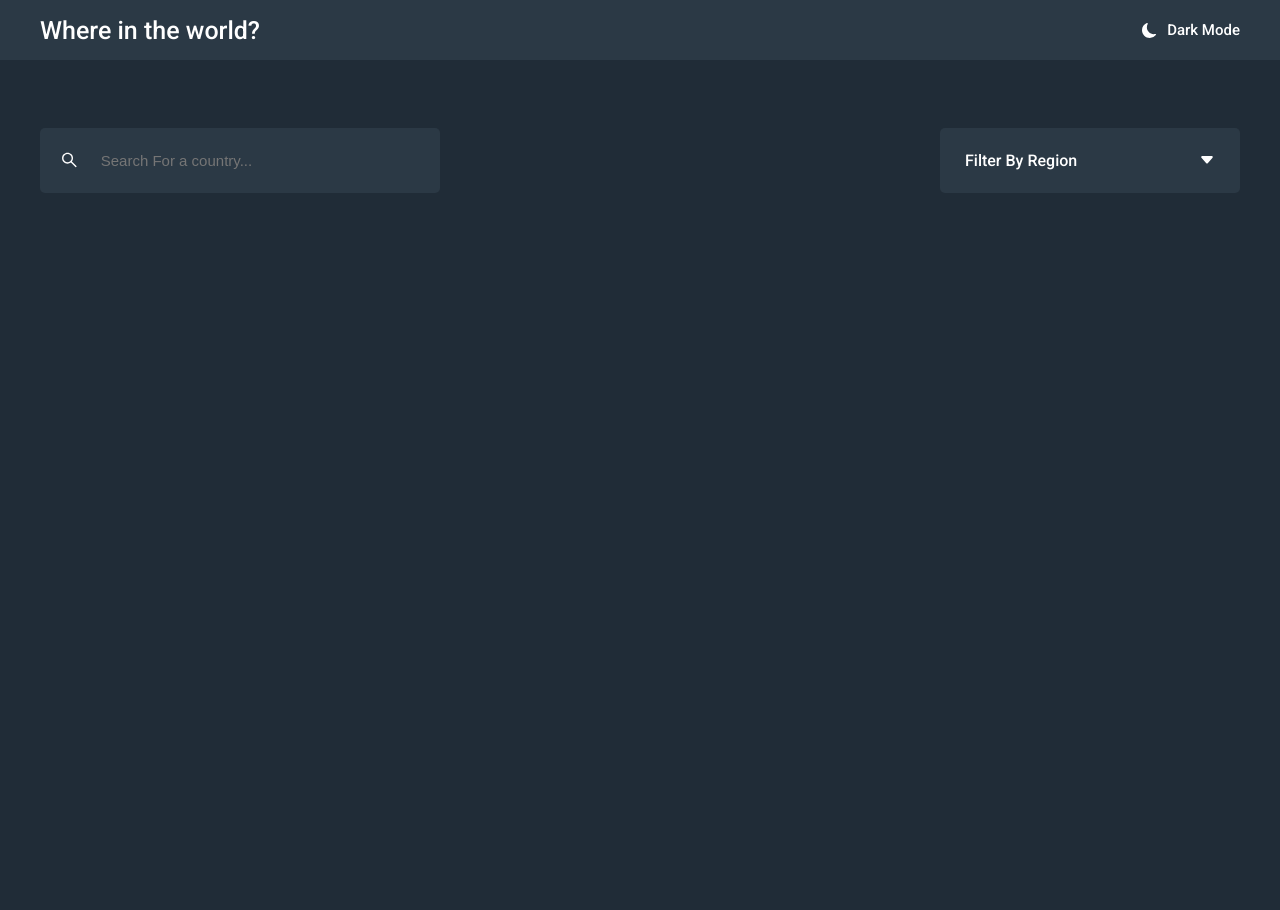
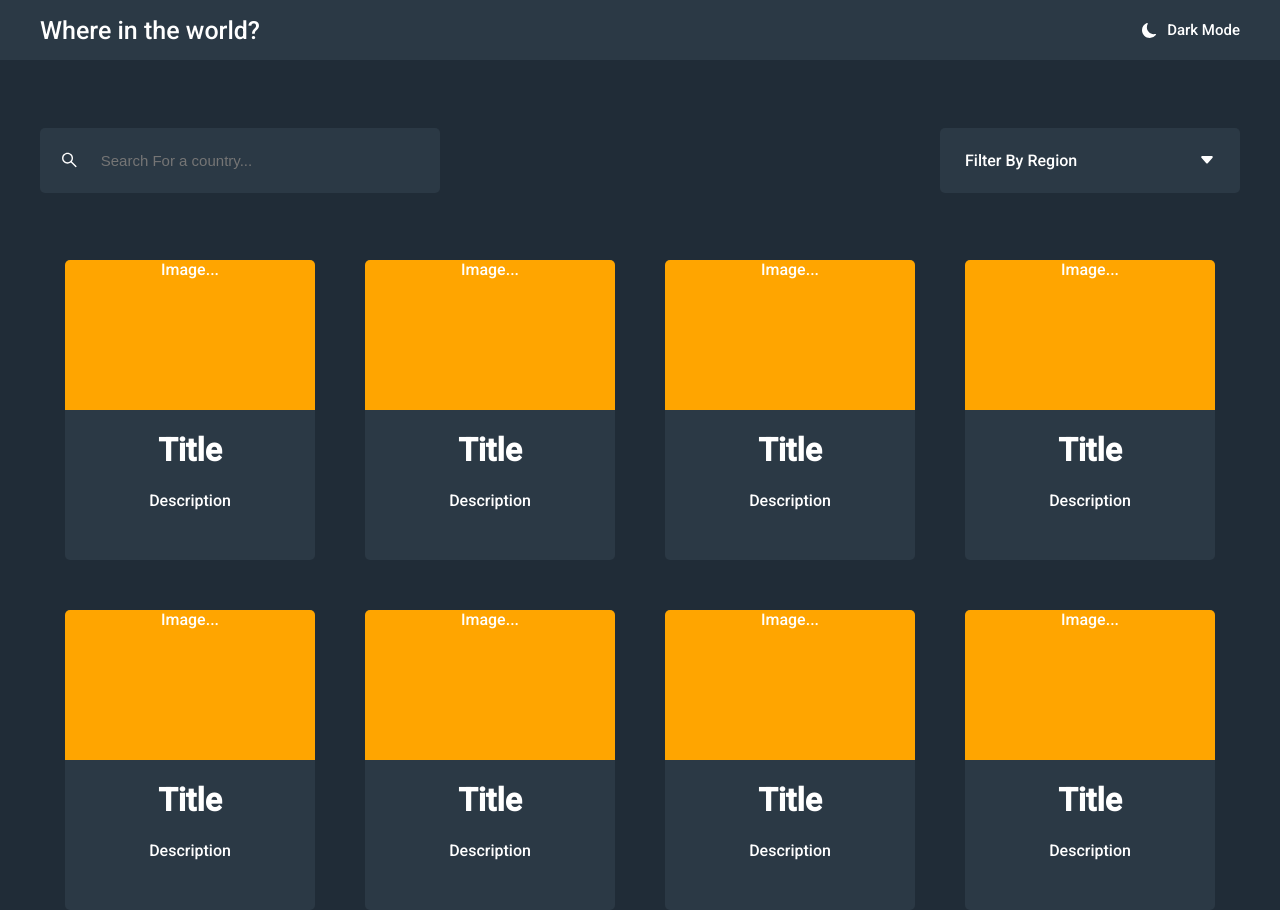
Before and after one commit to WilgotW/Country-Search, a React (Create React App) app: page / in a window 1280 px wide. Before the commit the page ends 800 px from the top, so only its background shows below. Built offline with nearby package versions, Linux system fonts and the light colour scheme.

Commit message:
ui-changes

```diff
--- a/src/App.css
+++ b/src/App.css
@@ -4,7 +4,11 @@ body{
     color: hsl(0, 0%, 100%);
     font-family: 'Roboto', sans-serif;
 }
-
+.center{
+    display: flex;
+    justify-content: center;
+    align-items: center;
+}
 
 /* Top bar  */
 .top-bar{
@@ -106,3 +110,26 @@ body{
 }
 
 /* Countries */
+.country-list{
+    width: fit-content;
+    display: grid;
+    grid-template-columns: 1fr 1fr 1fr 1fr;
+    gap: 50px;
+}
+.item{
+    width: 250px;
+    height: 300px;
+    background: hsl(209, 23%, 22%);
+    border-radius: 5px;
+    overflow: hidden;
+
+    text-align: center;
+}
+.country-image{
+    background: orange;
+    height: 150px;
+    width: 100%;
+}
+.country-title{
+
+}
--- a/src/App.js
+++ b/src/App.js
@@ -1,11 +1,15 @@
 import './App.css';
+import CountryList from './components/CountryList';
 import MiddleBar from './components/MiddleBar';
 import TopBar from './components/TopBar';
+
 function App() {
+
   return (
     <div className="App">
       <TopBar></TopBar>
       <MiddleBar></MiddleBar>
+      <CountryList></CountryList>
     </div>
   );
 }
--- a/src/components/CountryList.jsx
+++ b/src/components/CountryList.jsx
@@ -1,10 +1,21 @@
 import React from 'react'
+import Item from './Item'
 
 function CountryList() {
   return (
-    <div className='country-list'>
-        <div className='item'></div>
+    <div className='center'>
+        <div className='country-list'>
+            <Item></Item>
+            <Item></Item>
+            <Item></Item>
+            <Item></Item>
+            <Item></Item>
+            <Item></Item>
+            <Item></Item>
+            <Item></Item>
+        </div>
     </div>
+
   )
 }
 
--- /dev/null
+++ b/src/components/Item.jsx
@@ -0,0 +1,13 @@
+import React from 'react'
+
+function Item() {
+  return (
+    <div className='item'>
+        <div className='country-image'>Image...</div>
+        <h1 className='country-name'>Title</h1>
+        <p className='country-description'>Description</p>
+    </div>
+  )
+}
+
+export default Item
```
